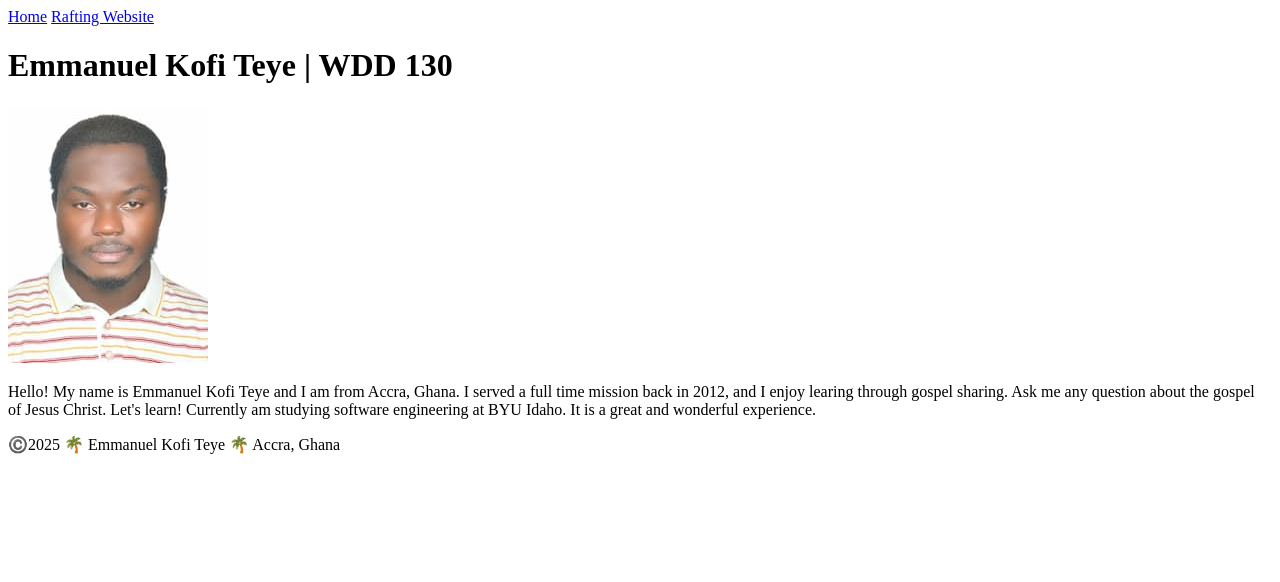
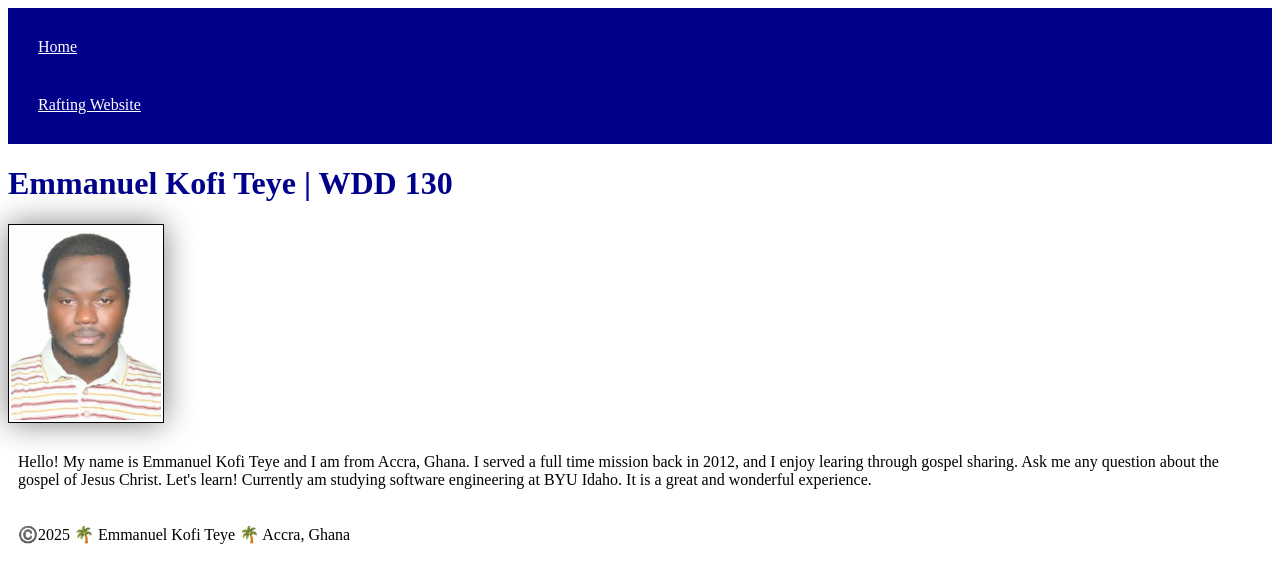
Before and after one commit to emma-2982/wdd130, a plain HTML site: page index.html in a window 1280 px wide. Drawn offline with Linux system fonts and the light colour scheme.

Commit message:
styles application to website

```diff
--- a/index.html
+++ b/index.html
@@ -1,10 +1,13 @@
 <!DOCTYPE html>
 <html lang="en-US">
+
 <head>
     <meta charset="utf-8">
     <meta name="viewport" content="width=device,initial-scale=1.0">
     <title>Emmanuel Kofi Teye | WDD 130</title>
+    <link rel="stylesheet" href="styles/styles.css">
 </head>
+
 <body>
     <header>
         <nav>
@@ -14,11 +17,14 @@
     </header>
     <main>
         <h1>Emmanuel Kofi Teye | WDD 130</h1>
-            <img src="images/profile.jpg"alt="Hello, my name is Emmanuel Kofi Teye" width="200">
-            <p>Hello! My name is Emmanuel Kofi Teye and I am from Accra, Ghana. I served a full time mission back in 2012, and I enjoy learing through gospel sharing. Ask me any question about the gospel of Jesus Christ. Let's learn! Currently am studying software engineering at BYU Idaho. It is a great and wonderful experience.</p>
+        <img src="images/profile.jpg" alt="Hello, my name is Emmanuel Kofi Teye" width="200">
+        <p>Hello! My name is Emmanuel Kofi Teye and I am from Accra, Ghana. I served a full time mission back in 2012,
+            and I enjoy learing through gospel sharing. Ask me any question about the gospel of Jesus Christ. Let's
+            learn! Currently am studying software engineering at BYU Idaho. It is a great and wonderful experience.</p>
     </main>
     <footer>
         <p>©️2025 🌴 Emmanuel Kofi Teye 🌴 Accra, Ghana</p>
     </footer>
 </body>
+
 </html>
--- /dev/null
+++ b/styles/styles.css
@@ -0,0 +1,26 @@
+nav {
+    background-color: darkblue;
+    padding: 10px;
+}
+
+nav a {
+    color: white;
+    display: block;
+    padding: 20px;
+}
+
+h1 {
+    color: darkblue;
+}
+
+img {
+    width: 150px;
+    height: auto;
+    border: 1px solid black;
+    padding: 2px;
+    box-shadow: 0 0 30px gray;
+}
+
+p {
+    padding: 10px;
+}
```
Lines whose indentation alone changed are shown as unchanged.
